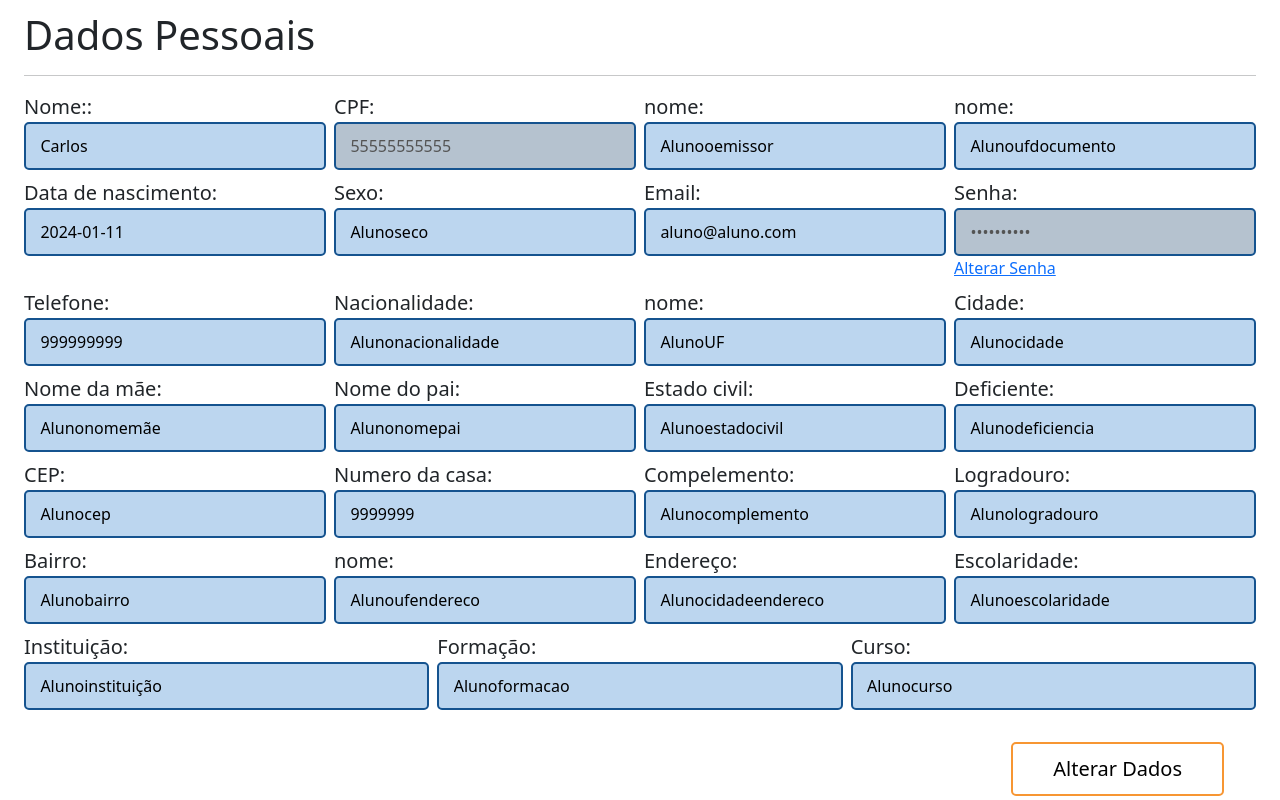
After one commit to AlexNatan/Senac-integrador, a PHP site: page /IndexPage/Pages/PaginaDadosPessoais/DadosPessoais.php in a window 1280 px wide. The commit adds this page. Run offline with PHP 8.4, Linux system fonts and the light colour scheme; data comes from the database, SQL or seed files in the repository.

Commit message:
ADD: Pagina de dados dos aluno

```diff
--- /dev/null
+++ b/IndexPage/Pages/PaginaDadosPessoais/DadosPessoais.css
@@ -0,0 +1,71 @@
+* {
+    margin: 0;
+    padding: 0;
+}
+
+body {
+    height: 100vh;
+    padding: .7em 1.5em;
+    width: 100vw;
+}
+
+hr {
+    border-color: #F79633;
+}
+
+form {
+    display: flex;
+    flex-direction: column;
+    gap: 2em;
+}
+
+.buttonContent {
+    align-self: flex-end;
+    margin-right: 2em;
+}
+
+form > div > input[type=submit] {
+    padding: .5em 2em;
+    font-size: 20px;
+    background-color: transparent;
+    border: 2px solid #F79633;
+    border-radius: 5px;
+    transition: .2s;
+
+}
+
+form > div > input[type=submit]:hover {
+    background-color: #F79633;
+    color: white;
+    justify-self: flex-end;
+}
+
+form  > div{
+    display: flex;
+    flex-wrap: wrap;
+    justify-content: center;
+    gap: .5em;
+}
+
+form > div > div{
+    display: flex;
+    flex-direction: column;
+    flex: 1 1 300px;
+}
+
+form > div > div > input {
+    background-color: #1e73c94b;
+    border: 2px solid #15538F;
+    border-radius: 5px;
+    padding: .4em .9em;
+    width: 100%;
+    height: 3em;
+}
+
+form > div > div >label {
+    font-size: 20px;
+}
+
+input:disabled {
+    background-color: #58759270;
+}
--- /dev/null
+++ b/IndexPage/Pages/PaginaDadosPessoais/DadosPessoais.php
@@ -0,0 +1,165 @@
+<?php
+
+include_once("../../../PHP/conexao.php");
+
+$sql = "SELECT * FROM dadosaluno WHERE id = 1";
+$result = mysqli_query($conn, $sql);
+$linha = mysqli_fetch_array($result);
+
+?>
+
+<!DOCTYPE html>
+<html lang="en">
+
+<head>
+    <meta charset="UTF-8">
+    <meta name="viewport" content="width=device-width, initial-scale=1.0">
+    <title>Document</title>
+    <link rel="stylesheet" href="DadosPessoais.css">
+
+    <link rel="stylesheet" href="https://fonts.googleapis.com/icon?family=Material+Icons">
+    <link rel="stylesheet" href="https://cdnjs.cloudflare.com/ajax/libs/font-awesome/4.7.0/css/font-awesome.min.css">
+    <link rel="stylesheet" type="text/css" href="//cdn.jsdelivr.net/npm/slick-carousel@1.8.1/slick/slick.css" />
+    <link rel="stylesheet" type="text/css" href="//cdn.jsdelivr.net/npm/slick-carousel@1.8.1/slick/slick-theme.css" />
+    <link href="https://cdn.jsdelivr.net/npm/bootstrap@5.3.2/dist/css/bootstrap.min.css" rel="stylesheet"
+        integrity="sha384-T3c6CoIi6uLrA9TneNEoa7RxnatzjcDSCmG1MXxSR1GAsXEV/Dwwykc2MPK8M2HN" crossorigin="anonymous">
+
+    <link href="https://cdn.jsdelivr.net/npm/bootstrap@5.3.2/dist/css/bootstrap.min.css" rel="stylesheet"
+        integrity="sha384-T3c6CoIi6uLrA9TneNEoa7RxnatzjcDSCmG1MXxSR1GAsXEV/Dwwykc2MPK8M2HN" crossorigin="anonymous">
+    <script src="https://cdn.jsdelivr.net/npm/bootstrap@5.3.2/dist/js/bootstrap.bundle.min.js"
+        integrity="sha384-C6RzsynM9kWDrMNeT87bh95OGNyZPhcTNXj1NW7RuBCsyN/o0jlpcV8Qyq46cDfL"
+        crossorigin="anonymous"></script>
+    <script src="https://cdn.jsdelivr.net/npm/bootstrap@5.3.2/dist/js/bootstrap.bundle.min.js"
+        integrity="sha384-C6RzsynM9kWDrMNeT87bh95OGNyZPhcTNXj1NW7RuBCsyN/o0jlpcV8Qyq46cDfL"
+        crossorigin="anonymous"></script>
+    <link rel="stylesheet" type="text/css" href="//cdn.jsdelivr.net/npm/slick-carousel@1.8.1/slick/slick.css" />
+    <script src="https://cdn.jsdelivr.net/npm/bootstrap@5.3.2/dist/js/bootstrap.bundle.min.js"
+        integrity="sha384-C6RzsynM9kWDrMNeT87bh95OGNyZPhcTNXj1NW7RuBCsyN/o0jlpcV8Qyq46cDfL"
+        crossorigin="anonymous"></script>
+
+</head>
+
+<body>
+    <div>
+        <h1>Dados Pessoais</h1>
+    </div>
+    <hr>
+    <form action="../../../php/aletrarDados.php" method="POST">
+        <div>
+            <div>
+                <label for="">Nome::</label>
+                <input type="text" <?php echo"value=$linha[nome]"?> name="nome" required>
+            </div>
+            <div>
+                <label for="">CPF:</label>
+                <input type="text" <?php echo"value=$linha[cpf]"?> disabled>
+            </div>
+            <div>
+                <label for="">nome:</label>
+                <input type="text" <?php echo"value=$linha[oemissor]"?> name="oemissor" required>
+            </div>
+            <div>
+                <label for="">nome:</label>
+                <input type="text" <?php echo"value=$linha[ufdocumento]"?> name="ufdocumento" required>
+            </div>
+            <div>
+                <label for="">Data de nascimento:</label>
+                <input type="text" <?php echo"value=$linha[dnascimento]"?> name="dnascimento" required>
+            </div>
+            <div>
+                <label for="">Sexo:</label>
+                <input type="text" <?php echo"value=$linha[sexo]"?> name="sexo" required>
+            </div>
+            <div>
+                <label for="">Email:</label>
+                <input type="text" <?php echo"value=$linha[email]"?> name="email" required>
+            </div>
+            <div>
+                <label for="">Senha:</label>
+                <input type="password" <?php echo"value=$linha[senha]"?> disabled>
+                <a href="">Alterar Senha</a>
+            </div>
+            <div>
+                <label for="">Telefone:</label>
+                <input type="text" <?php echo"value=$linha[telefone]"?> name="telefone" required>
+            </div>
+            <div>
+                <label for="">Nacionalidade:</label>
+                <input type="text" <?php echo"value=$linha[nacionalidade]"?> name="nacionalidade" required>
+            </div>
+            <div>
+                <label for="">nome:</label>
+                <input type="text" <?php echo"value=$linha[ufaluno]"?> name="ufaluno" required>
+            </div>
+            <div>
+                <label for="">Cidade:</label>
+                <input type="text" <?php echo"value=$linha[cidadealuno]"?> name="cidadealuno" required>
+            </div>
+            <div>
+                <label for="">Nome da mãe:</label>
+                <input type="text" <?php echo"value=$linha[nomemãe]"?> name="nomemae" required>
+            </div>
+            <div>
+                <label for="">Nome do pai:</label>
+                <input type="text" <?php echo"value=$linha[nomepai]"?> name="nomepai" required>
+            </div>
+            <div>
+                <label for="">Estado civil:</label>
+                <input type="text" <?php echo"value=$linha[estadocivil]"?> name="estadocivil" required>
+            </div>
+            <div>
+                <label for="">Deficiente:</label>
+                <input type="text" <?php echo"value=$linha[deficiencia]"?> name="deficiencia" required>
+            </div>
+            <div>
+                <label for="">CEP:</label>
+                <input type="text" <?php echo"value=$linha[cep]"?> name="cep" required>
+            </div>
+            <div>
+                <label for="">Numero da casa:</label>
+                <input type="text" <?php echo"value=$linha[numero]"?> name="numerocasa" required>
+            </div>
+            <div>
+                <label for="">Compelemento:</label>
+                <input type="text" <?php echo"value=$linha[complemento]"?> name="complemento" required>
+            </div>
+            <div>
+                <label for="">Logradouro:</label>
+                <input type="text" <?php echo"value=$linha[logradouro]"?> name="logradouro" required>
+            </div>
+            <div>
+                <label for="">Bairro:</label>
+                <input type="text" <?php echo"value=$linha[bairro]"?> name="bairro" required>
+            </div>
+            <div>
+                <label for="">nome:</label>
+                <input type="text" <?php echo"value=$linha[ufendereco]"?> name="ufendereco" required>
+            </div>
+            <div>
+                <label for="">Endereço:</label>
+                <input type="text" <?php echo"value=$linha[cidadeendereco]"?> name="cidadeendereco" required>
+            </div>
+            <div>
+                <label for="">Escolaridade:</label>
+                <input type="text" <?php echo"value=$linha[escolaridade]"?> name="escolaridade" required>
+            </div>
+            <div>
+                <label for="">Instituição:</label>
+                <input type="text" <?php echo"value=$linha[tinstituicao]"?> name="tinstituicao" required>
+            </div>
+            <div>
+                <label for="">Formação:</label>
+                <input type="text" <?php echo"value=$linha[formacao]"?> name="formacao" required>
+            </div>
+            <div>
+                <label for="">Curso:</label>
+                <input type="text" <?php echo"value=$linha[curso]"?> name="curso" required>
+            </div>
+        </div>
+        <div class="buttonContent">
+            <input type="submit" value="Alterar Dados">
+        </div>
+    </form>
+
+<script src="./DadosPessoais.js"></script>
+</body>
--- a/IndexPage/Pages/PaginaInicial/index.html
+++ b/IndexPage/Pages/PaginaInicial/index.php
@@ -1,3 +1,7 @@
+<?php
+
+?>
+
 <!DOCTYPE html>
 <html lang="pt-br">
 
--- a/IndexPage/Pages/PaginaInicial/style.css
+++ b/IndexPage/Pages/PaginaInicial/style.css
@@ -4,6 +4,10 @@
     margin: 0;
     box-sizing: border-box;
     font-family: 'Open Sans', sans-serif;
+}
+
+main{
+    overflow-y: hidden;
 }
 
 .box {
--- a/IndexPage/indexPage.js
+++ b/IndexPage/indexPage.js
@@ -6,7 +6,9 @@ function mudarPagina(pagina, index) {
         item.classList.remove("selecionado")
     })
 
-    abasLaterais[index].classList.add("selecionado")
+    if (index <= 6) {
+        abasLaterais[index].classList.add("selecionado")
+    }
 
     indexPagina.src = pagina
 }
```
Also changed, not shown: IndexPage/Pages/PaginaInicial/contaLogada.php (deleted, +0 -210 lines), IndexPage/Pages/PaginaQuadroDeHorarios/quadroDeHorarios.php (+7 -4 lines), IndexPage/indexPage.php (+7 -8 lines), php/aletrarDados.php (added, +44 -0 lines), IndexPage/Pages/PaginaDadosPessoais/DadosPessoais.js (added).
